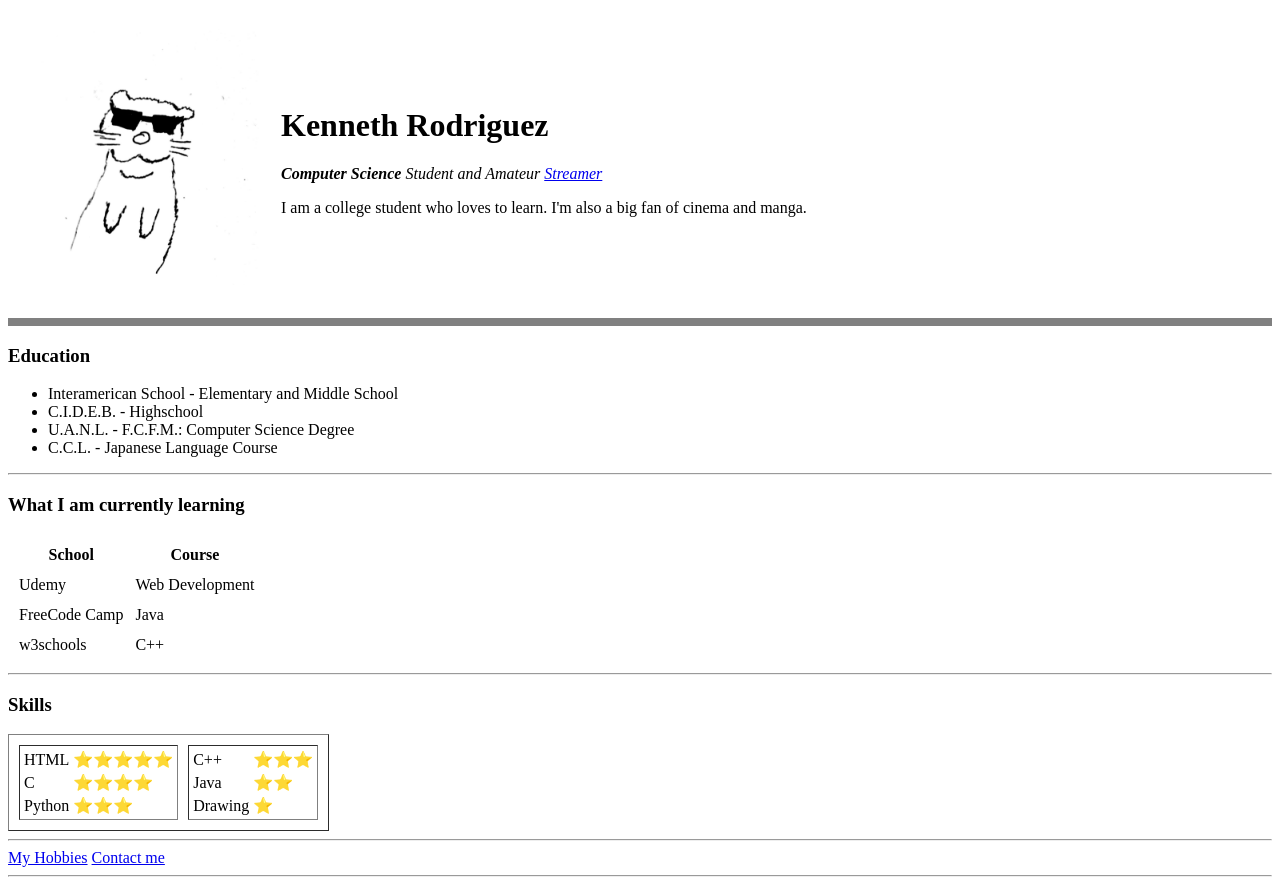
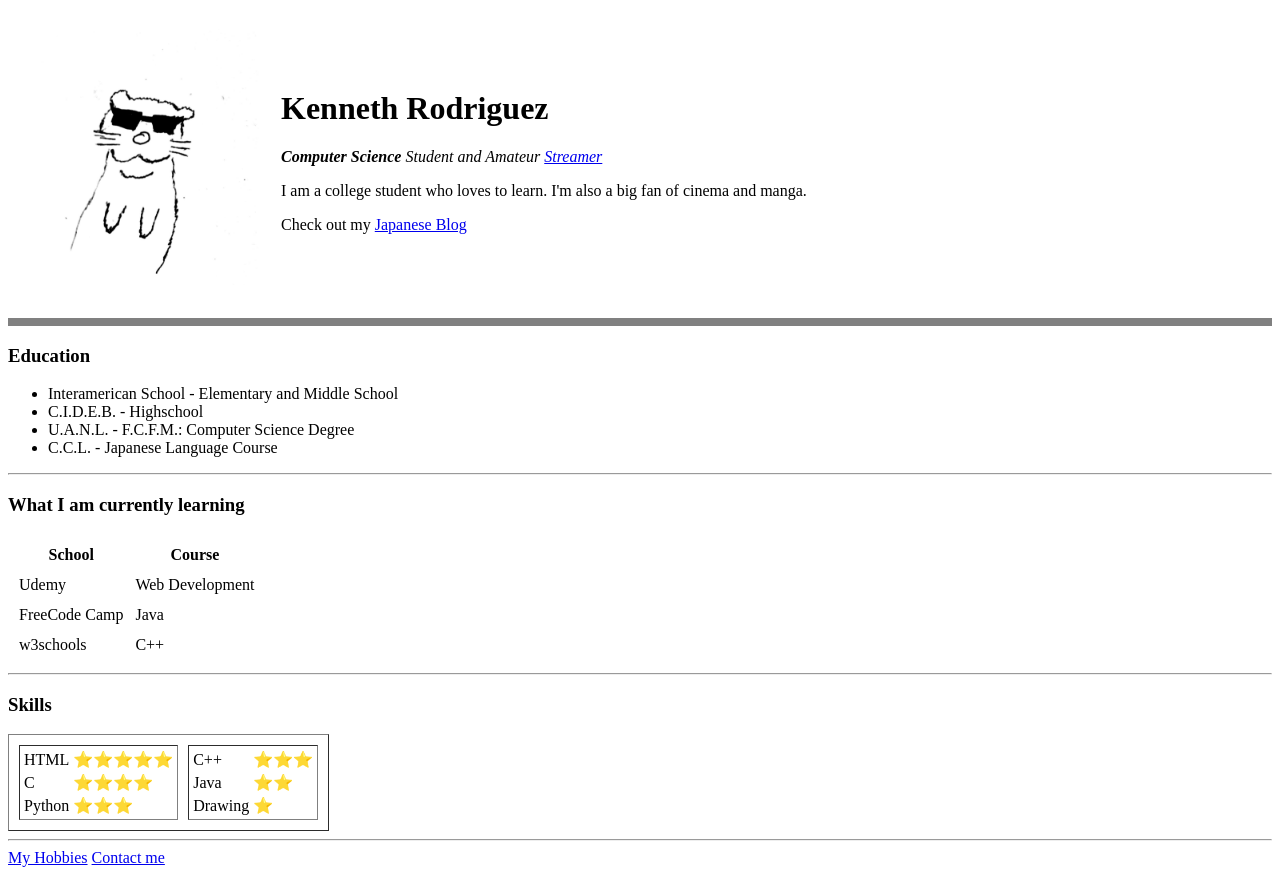
Before and after one commit to KBlacksmith/cv, a plain HTML site: page index.html in a window 1280 px wide. Drawn offline with Linux system fonts and the light colour scheme.

Commit message:
Add files via upload
Added link to Japanese Blog

```diff
--- a/index.html
+++ b/index.html
@@ -11,11 +11,18 @@
     <tr>
       <td><img src="images/Otter_Sunglasses.jpeg" alt ="An otter with sunglasses" width = "230" height = "256"/>
       </td>
-      <td><h1>Kenneth Rodriguez</h1>
-      <p>
-        <em><strong>Computer Science</strong> Student and Amateur <a href="https://www.twitch.tv/fortunatekebin02">Streamer</a></em>
-      </p>
-      <p>I am a college student who loves to learn. I'm also a big fan of cinema and manga.</p></td>
+      <td>
+        <h1>Kenneth Rodriguez</h1>
+        <p>
+          <em><strong>Computer Science</strong> Student and Amateur <a href="https://www.twitch.tv/fortunatekebin02">Streamer</a></em>
+        </p>
+        <p>
+          I am a college student who loves to learn. I'm also a big fan of cinema and manga.
+        </p>
+        <p>
+          Check out my <a href = "https://kblacksmith.github.io/Japanese-Blog/">Japanese Blog</a>
+        </p>
+      </td>
     </tr>
   </table>
   <hr size="8" noshade />
@@ -109,8 +116,6 @@
   <hr>
   <a href="hobbies.html">My Hobbies</a>
   <a href="contact_info.html">Contact me</a>
-  <br>
-  <hr />
 </body>
 
 </html>
```
